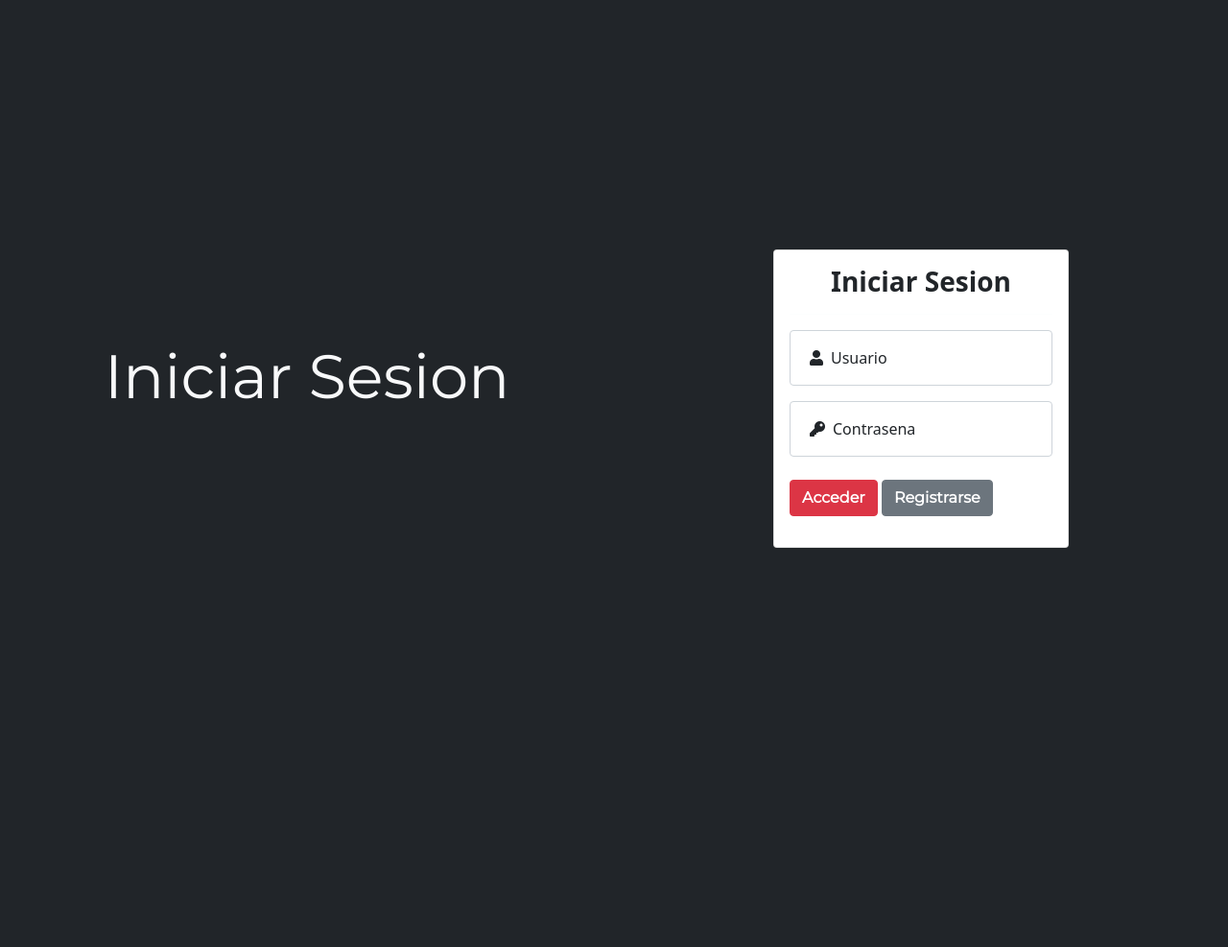
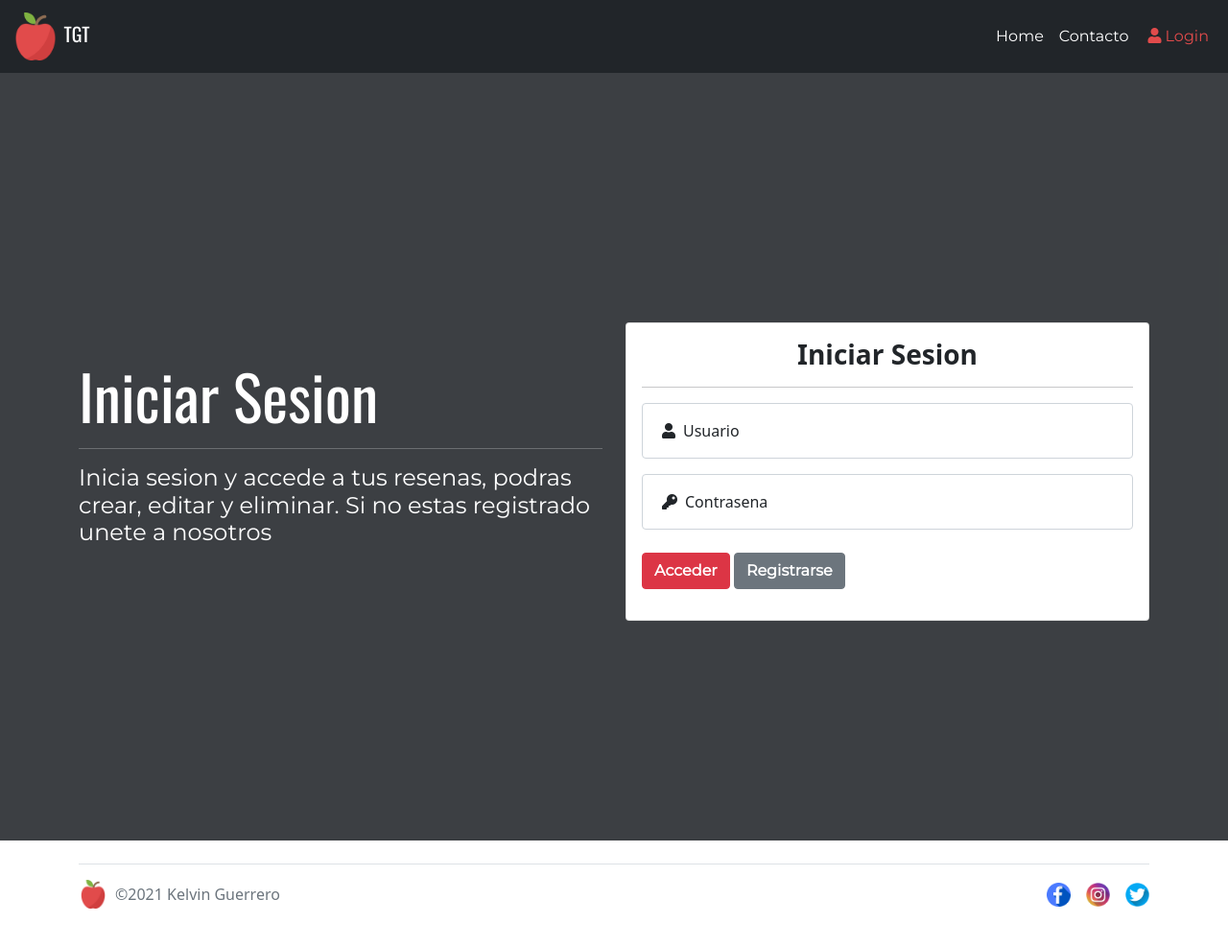
Before and after one commit to whoskelos/theGoodTasteV2, a PHP site: page /login.html in a window 1280 px wide. Shown: the whole page at 96% size. Before the commit the page ends 571 px from the top, so only its background shows below. Run offline with PHP 8.4, Linux system fonts and the light colour scheme.

Commit message:
me voa a matar :(

```diff
--- a/css/custom.css
+++ b/css/custom.css
@@ -140,6 +140,14 @@ h4 {
     display: none;
 }
 
+.fondo-contacto {
+    height: 100vh;
+    background-repeat: no-repeat;
+    background-size: cover;
+    background-image: url("/img/fondo.jpg");
+    background-position: 50%;
+}
+
 #fondo-registro {
     /* background-color: rgba(0, 0, 0, 0.8);
     background-image: url("/img/fondo-login.jpg"); */
--- a/index.html
+++ b/index.html
@@ -10,6 +10,9 @@
     <link rel="stylesheet" href="https://cdnjs.cloudflare.com/ajax/libs/animate.css/4.1.1/animate.min.css" />
     <link rel="stylesheet" href="https://use.fontawesome.com/releases/v5.15.4/css/all.css" integrity="sha384-DyZ88mC6Up2uqS4h/KRgHuoeGwBcD4Ng9SiP4dIRy0EXTlnuz47vAwmeGwVChigm" crossorigin="anonymous">
     <link rel="stylesheet" href="./css/custom.css">
+    <script src="https://code.jquery.com/jquery-3.6.0.js"></script>
+    <script src="./js/login.js"></script>
+    <script src="./js/borrar.js"></script>
     <title>The Good Taste</title>
 </head>
 
@@ -31,8 +34,9 @@
                 <ul id="menuNav" class="navbar-nav ml-auto">
                     <li class="nav-item"><a class="nav-link active" href="#">Home</a></li>
                     <li class="nav-item"><a class="nav-link" href="./contacto.html">Contacto</a></li>
-                    <li class="nav-item"><a class="nav-link" href="./resenas.html">Reseñas</a></li>
+                    <!-- <li class="nav-item"><a class="nav-link" href="./resenas.html">Reseñas</a></li> -->
                     <li id="loguearse" class="nav-item"><a class="nav-link" href="./login.html"><i class="fas fa-user mx-1"></i>Login</a></li>
+                    <!-- <li id="perfilUsuario" class="nav-item"><a class="nav-link" href="./login.html"><i class="fas fa-user mx-1"></i></a></li> -->
                 </ul>
             </div>
         </div>
--- a/js/registrarUsuarios.js
+++ b/js/registrarUsuarios.js
@@ -39,6 +39,7 @@ function recogerDatos() {
     registrarUsuario(nombreCompleto, email, usuario, pass1);
 }
 
+
 function registrarUsuario(nombre, email, user, pass) {
     if (localStorage.getItem("usuarios") != null) {
         //AQUI CREO EL NUEVO USUARIO EN FORMA DE OBJETO JSON Y LE AÑADO LOS VALORES QUE RECIBE DEL INPUT
--- a/login.html
+++ b/login.html
@@ -11,27 +11,60 @@
     <link rel="stylesheet" href="https://use.fontawesome.com/releases/v5.15.4/css/all.css"
         integrity="sha384-DyZ88mC6Up2uqS4h/KRgHuoeGwBcD4Ng9SiP4dIRy0EXTlnuz47vAwmeGwVChigm" crossorigin="anonymous">
     <script src="https://code.jquery.com/jquery-3.6.0.js"></script>
+    <link rel="stylesheet" href="./css/custom.css">
     <script type="text/javascript" src="./js/login.js"></script>
-    <link rel="stylesheet" href="./css/custom.css">
     <title>Iniciar Sesion</title>
 </head>
 
 <body>
+    <!--NAVBAR-->
+    <nav class="navbar navbar-expand-md navbar-dark bg-dark">
+        <div class="container-fluid">
+            <a class="navbar-brand" href="./index.html">
+                <img src="./img/apple.png" alt="logo de la web" width="50">
+                TGT
+            </a>
 
-    <div class="container-fluid">
-        <div class="contenedor-login row d-flex flex-column flex-sm-row">
-            <!--PARTE IZQUIERDA DEL LOGIN CON EL FONDO Y EL TEXTO DE INICIAR SESION-->
-            <div id="fondo-login" class="col bg-dark text-light d-flex align-items-center justify-content-center">
-                <p class="texto-login">Iniciar Sesion</p>
+            <button class="navbar-toggler" type="button" data-bs-toggle="collapse" data-bs-target="#navbarNav"
+                aria-controls="navbarNav" aria-expanded="false" aria-label="Toggle navigation">
+                <span class="navbar-toggler-icon"></span>
+            </button>
+
+            <div class="collapse navbar-collapse" id="navbarNav">
+                <ul id="" class="navbar-nav ml-auto">
+                    <li class="nav-item"><a class="nav-link" href="./index.html">Home</a></li>
+                    <li class="nav-item"><a class="nav-link" href="./contacto.html">Contacto</a></li>
+                    <li  class="nav-item"><a class="nav-link active" href="#"><i
+                                class="fas fa-user mx-1"></i>Login</a></li>
+                    <!-- <li class="nav-item" id="resenasItem"><a class="nav-link" href="./resenas.html">Reseñas</a></li> -->
+                </ul>
             </div>
-            <!--PARTE DERECHA DEL LOGIN CON EL FORMULARIO DE USUARIO-->
-            <div class="col text-light login-form d-flex align-items-center justify-content-center">
+        </div>
+    </nav>
+
+
+    <section class="main d-flex" id="fondo-registro">
+        <div class="container d-flex justify-content-center align-items-center">
+            <div class="row d-flex justify-content-center align-items-center">
+                <div class="col-md-6 text-white">
+                    <h1 class="tituloRegistro d-none d-md-block">Iniciar Sesion</h1>
+                    <hr class="bg-light d-none d-md-block">
+                    <p class="h4 text-center text-md-start">Inicia sesion y accede a tus resenas, podras crear, editar y
+                        eliminar. Si no estas registrado unete a nosotros</p>
+                    <div class="text-center text-md-start">
+                        <!-- <button class="btn btn-danger btn-lg">
+                            Adelante
+                            <i class="fas fa-play mx-2"></i>
+                        </button> -->
+                    </div>
+                </div>
+
+                <!-- formulario -->
                 <div class="col-md-6 mt-3">
-                    <div class="card tarjetaLogin ">
+                    <div class="card">
                         <div class="card-body">
                             <h3 class="text-center text-dark"><strong>Iniciar Sesion</strong></h3>
                             <hr>
-
                             <form action="#" method="post">
                                 <div class="form-floating mb-3">
                                     <input type="text" name="usuario" id="usuario" class="form-control"
@@ -42,7 +75,8 @@
                                 <div class="form-floating mb-3">
                                     <input type="password" name="password" id="password" class="form-control"
                                         id="floatingInput" placeholder="name@example.com">
-                                    <label for="floatingInput" class="text-dark"><i class="fas fa-key mx-2"></i>Contrasena</label>
+                                    <label for="floatingInput" class="text-dark"><i
+                                            class="fas fa-key mx-2"></i>Contrasena</label>
                                 </div>
                                 <div class="text-center text-md-start my-2">
                                     <button class="btn btn-danger" type="button" id="btnAcceder">
@@ -54,11 +88,41 @@
                                 </div>
                             </form>
                         </div>
+                        <div class="mensajeError text-danger mx-2"></div>
                     </div>
-                    <div class="mensajeError"></div>
                 </div>
             </div>
         </div>
+    </section>
+
+
+    <!--FOOTER-->
+    <div class="container">
+        <footer class="d-flex flex-wrap justify-content-between align-items-center py-3 my-4 border-top">
+            <div class="col-md-4 d-flex align-items-center">
+                <a href="#" class="mb-3 me-2 mb-md-0 text-muted text-decoration-none lh-1">
+                    <img src="./img/apple.png" width="30" alt="">
+                </a>
+                <span class="text-muted">©2021 Kelvin Guerrero</span>
+            </div>
+            <ul class="nav col-md-4 justify-content-end list-unstyled d-flex">
+                <li class="ms-3">
+                    <a href="#" class="text-muted">
+                        <img src="./img/facebook.png" width="25" alt="">
+                    </a>
+                </li>
+                <li class="ms-3">
+                    <a href="#" class="text-muted">
+                        <img src="./img/instagram.png" width="25" alt="">
+                    </a>
+                </li>
+                <li class="ms-3">
+                    <a href="#" class="text-muted">
+                        <img src="./img/twitter.png" width="25" alt="">
+                    </a>
+                </li>
+            </ul>
+        </footer>
     </div>
 
 
--- a/registro.html
+++ b/registro.html
@@ -23,7 +23,7 @@
     <!--NAVBAR-->
     <nav class="navbar navbar-expand-md navbar-dark bg-dark">
         <div class="container-fluid">
-            <a class="navbar-brand" href="#">
+            <a class="navbar-brand" href="./index.html">
                 <img src="./img/apple.png" alt="logo de la web" width="50">
                 TGT
             </a>
@@ -37,7 +37,8 @@
                 <ul class="navbar-nav ml-auto">
                     <li class="nav-item"><a class="nav-link" href="./index.html">Home</a></li>
                     <li class="nav-item"><a class="nav-link" href="#">Contacto</a></li>
-                    <li class="nav-item" id="resenasItem"><a class="nav-link" href="./resenas.html">Reseñas</a></li>
+                    <li id="loguearse" class="nav-item"><a class="nav-link" href="./login.html"><i class="fas fa-user mx-1"></i>Login</a></li>
+                    <!-- <li class="nav-item" id="resenasItem"><a class="nav-link" href="./resenas.html">Reseñas</a></li> -->
                 </ul>
             </div>
         </div>
```
Also changed, not shown: contacto.html (+4 -4 lines), js/borrar.js (added, +11 -0 lines), js/login.js (+25 -21 lines).
